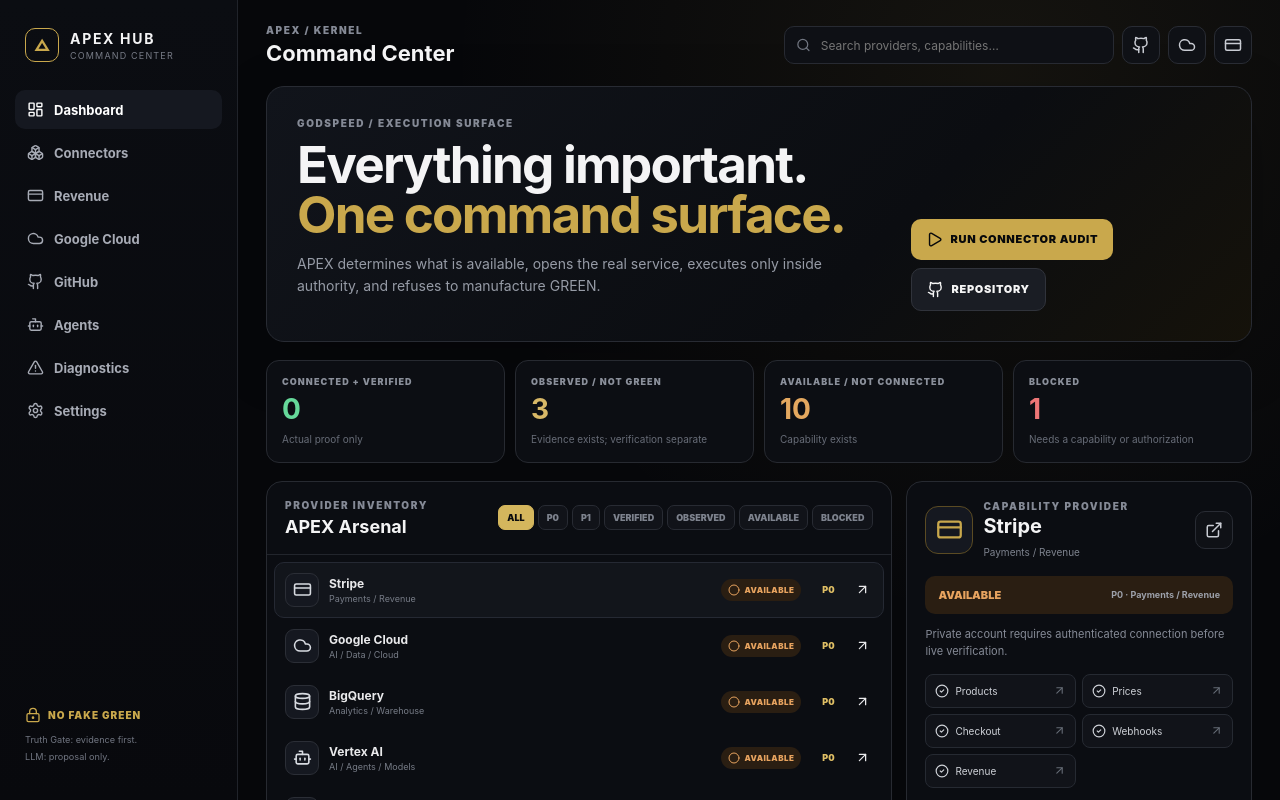
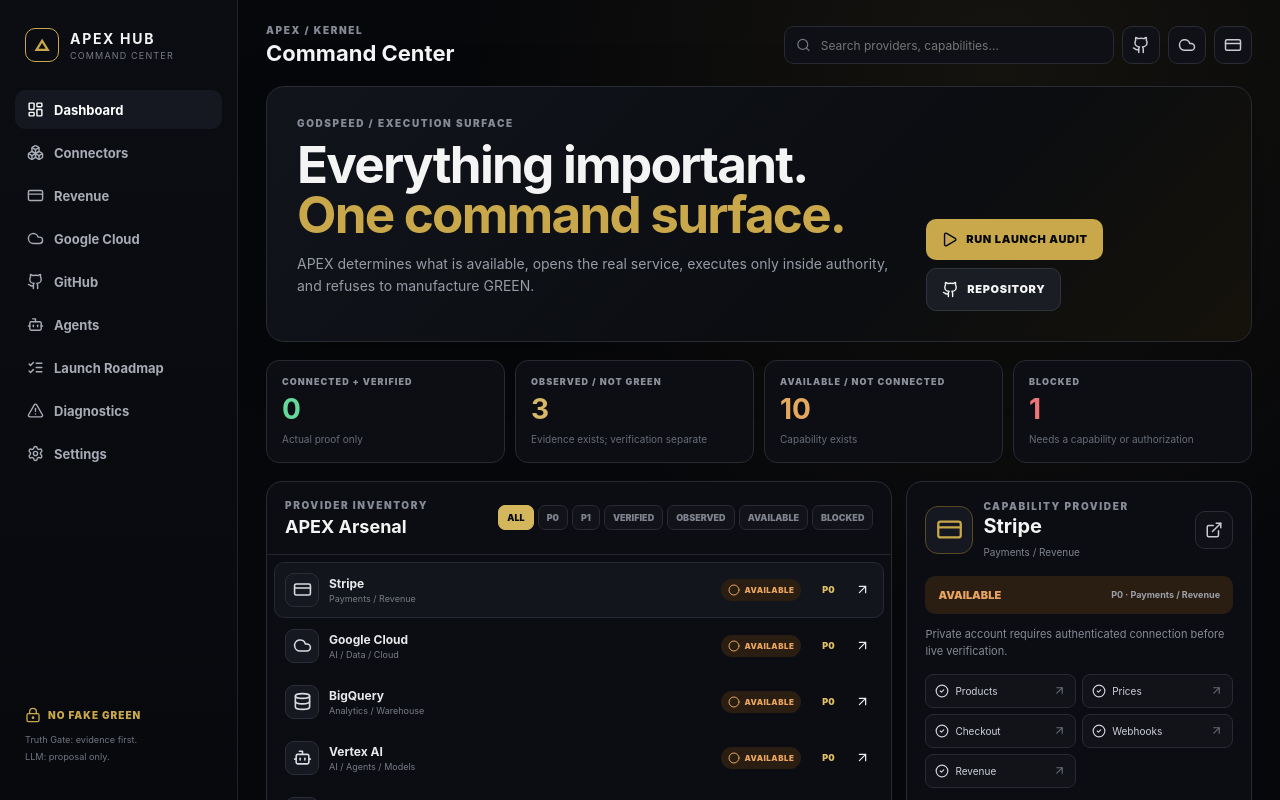
Before and after one commit to rahmaanherman-source/Apex-Hub, a React (Vite) app: page / in a window 1280 px wide. Shown: the top 800 px of the page. Built offline with nearby package versions, Linux system fonts and the light colour scheme.

Commit message:
feat: wire 42-task launch roadmap into command center

```diff
--- a/src/App.tsx
+++ b/src/App.tsx
@@ -1,5 +1,6 @@
 import { useMemo, useState } from 'react';
-import { Activity, AlertTriangle, ArrowUpRight, Bot, Boxes, CheckCircle2, Circle, Cloud, CreditCard, Database, ExternalLink, Github, Globe2, HardDrive, LayoutDashboard, LockKeyhole, Play, Search, Server, Settings, ShieldCheck, ShoppingBag, Terminal, WalletCards, Zap } from 'lucide-react';
+import { Activity, AlertTriangle, ArrowUpRight, Bot, Boxes, CheckCircle2, Circle, Cloud, CreditCard, Database, ExternalLink, Github, Globe2, HardDrive, LayoutDashboard, LockKeyhole, Play, Search, Server, Settings, ShieldCheck, ShoppingBag, Terminal, WalletCards, Zap, ListChecks } from 'lucide-react';
+import { LaunchRoadmap } from './components/LaunchRoadmap';
 
 type Status = 'VERIFIED' | 'OBSERVED' | 'AVAILABLE' | 'BLOCKED' | 'NOT_NEEDED';
 type Provider = { name: string; category: string; priority: 'P0' | 'P1' | 'P2'; status: Status; detail: string; url: string; icon: typeof Cloud; capabilities: string[] };
@@ -36,6 +37,7 @@
   const [selected, setSelected] = useState('Stripe');
   const [filter, setFilter] = useState('ALL');
   const [query, setQuery] = useState('');
+  const [view, setView] = useState<'dashboard' | 'launch'>('dashboard');
   const selectedProvider = providers.find((provider) => provider.name === selected) ?? providers[0];
   const SelectedIcon = selectedProvider.icon;
   const visibleProviders = useMemo(() => providers.filter((provider) => {
@@ -55,12 +57,13 @@
       <aside className="sidebar">
         <div className="brand"><div className="brand-mark">△</div><div><strong>APEX HUB</strong><span>COMMAND CENTER</span></div></div>
         <nav>
-          <button className="nav-item active"><LayoutDashboard size={17} /> Dashboard</button>
+          <button className={view === 'dashboard' ? 'nav-item active' : 'nav-item'} onClick={() => setView('dashboard')}><LayoutDashboard size={17} /> Dashboard</button>
           <button className="nav-item" onClick={() => setFilter('ALL')}><Boxes size={17} /> Connectors</button>
           <button className="nav-item" onClick={() => setSelected('Stripe')}><CreditCard size={17} /> Revenue</button>
           <button className="nav-item" onClick={() => setSelected('Google Cloud')}><Cloud size={17} /> Google Cloud</button>
           <button className="nav-item" onClick={() => setSelected('GitHub')}><Github size={17} /> GitHub</button>
           <button className="nav-item" onClick={() => setSelected('OpenAI')}><Bot size={17} /> Agents</button>
+          <button className={view === 'launch' ? 'nav-item active' : 'nav-item'} onClick={() => setView('launch')}><ListChecks size={17} /> Launch Roadmap</button>
           <button className="nav-item" onClick={() => setFilter('BLOCKED')}><AlertTriangle size={17} /> Diagnostics</button>
           <button className="nav-item"><Settings size={17} /> Settings</button>
         </nav>
@@ -69,18 +72,19 @@
 
       <section className="workspace">
         <header className="topbar">
-          <div><p className="eyebrow">APEX / KERNEL</p><h1>Command Center</h1></div>
+          <div><p className="eyebrow">APEX / KERNEL</p><h1>{view === 'launch' ? 'Launch Roadmap' : 'Command Center'}</h1></div>
           <div className="top-actions">
-            <div className="search"><Search size={16} /><input value={query} onChange={(event) => setQuery(event.target.value)} placeholder="Search providers, capabilities…" /></div>
+            {view === 'dashboard' && <div className="search"><Search size={16} /><input value={query} onChange={(event) => setQuery(event.target.value)} placeholder="Search providers, capabilities…" /></div>}
             <button className="icon-button" title="Open GitHub" onClick={() => openExternal('https://github.com/rahmaanherman-source/Apex-Hub')}><Github size={18} /></button>
             <button className="icon-button" title="Open Google Cloud" onClick={() => openExternal('https://console.cloud.google.com/')}><Cloud size={18} /></button>
             <button className="icon-button" title="Open Stripe" onClick={() => openExternal('https://dashboard.stripe.com/settings/user')}><CreditCard size={18} /></button>
           </div>
         </header>
 
+        {view === 'launch' ? <LaunchRoadmap /> : <>
           <section className="hero-panel">
             <div><p className="eyebrow">GODSPEED / EXECUTION SURFACE</p><h2>Everything important.<br /><span>One command surface.</span></h2><p>APEX determines what is available, opens the real service, executes only inside authority, and refuses to manufacture GREEN.</p></div>
-          <div className="hero-actions"><button className="primary-button" onClick={() => document.getElementById('provider-inventory')?.scrollIntoView({ behavior: 'smooth' })}><Play size={17} /> RUN CONNECTOR AUDIT</button><button className="secondary-button" onClick={() => openExternal('https://github.com/rahmaanherman-source/Apex-Hub')}><Github size={17} /> REPOSITORY</button></div>
+            <div className="hero-actions"><button className="primary-button" onClick={() => setView('launch')}><Play size={17} /> RUN LAUNCH AUDIT</button><button className="secondary-button" onClick={() => openExternal('https://github.com/rahmaanherman-source/Apex-Hub')}><Github size={17} /> REPOSITORY</button></div>
           </section>
 
           <section className="stat-grid">
@@ -110,6 +114,7 @@
             <div className="console-panel"><div className="section-head"><div><p className="eyebrow">APEX TERMINAL</p><h3>Command shortcuts</h3></div><Terminal size={19} /></div><div className="terminal"><div className="terminal-title"><span /><span /><span /><small>apex://kernel/commandbus</small></div>{commands.map((command) => <button key={command} onClick={() => navigator.clipboard?.writeText(command)}><span>$</span>{command}<ArrowUpRight size={13} /></button>)}</div></div>
             <div className="revenue-panel"><div className="section-head"><div><p className="eyebrow">P0 / MONEY PATH</p><h3>Revenue flow</h3></div><CreditCard size={19} /></div><div className="flow"><span><ShoppingBag size={18} />Product</span><b>→</b><span><CreditCard size={18} />Stripe</span><b>→</b><span><Zap size={18} />Payment</span><b>→</b><span><Activity size={18} />Webhook</span><b>→</b><span><Database size={18} />APEX Record</span></div><div className="revenue-note"><AlertTriangle size={15} /><span>LIVE REVENUE IS NOT CLAIMED until checkout, event delivery, and revenue-record reconciliation are actually verified.</span></div><button className="open-service compact" onClick={() => openExternal('https://dashboard.stripe.com/settings/user')}><CreditCard size={15} /> OPEN STRIPE</button></div>
           </section>
+        </>}
         <footer className="footer"><span>APEX HUB · COMMAND CENTER</span><span>STATE: EVIDENCE-DRIVEN · LLM: PROPOSAL ONLY · NO FAKE GREEN</span></footer>
       </section>
     </main>
```
Lines whose indentation alone changed are shown as unchanged.
